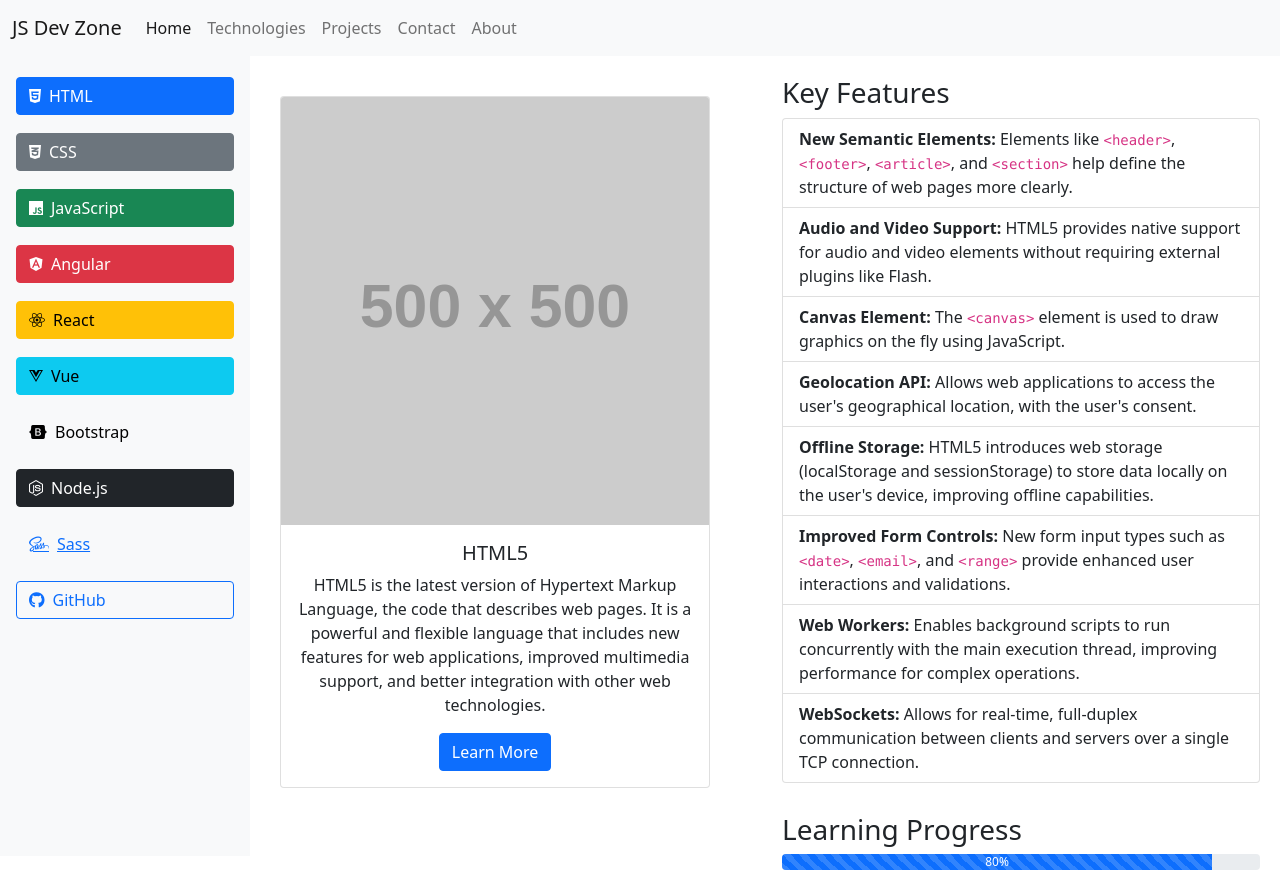
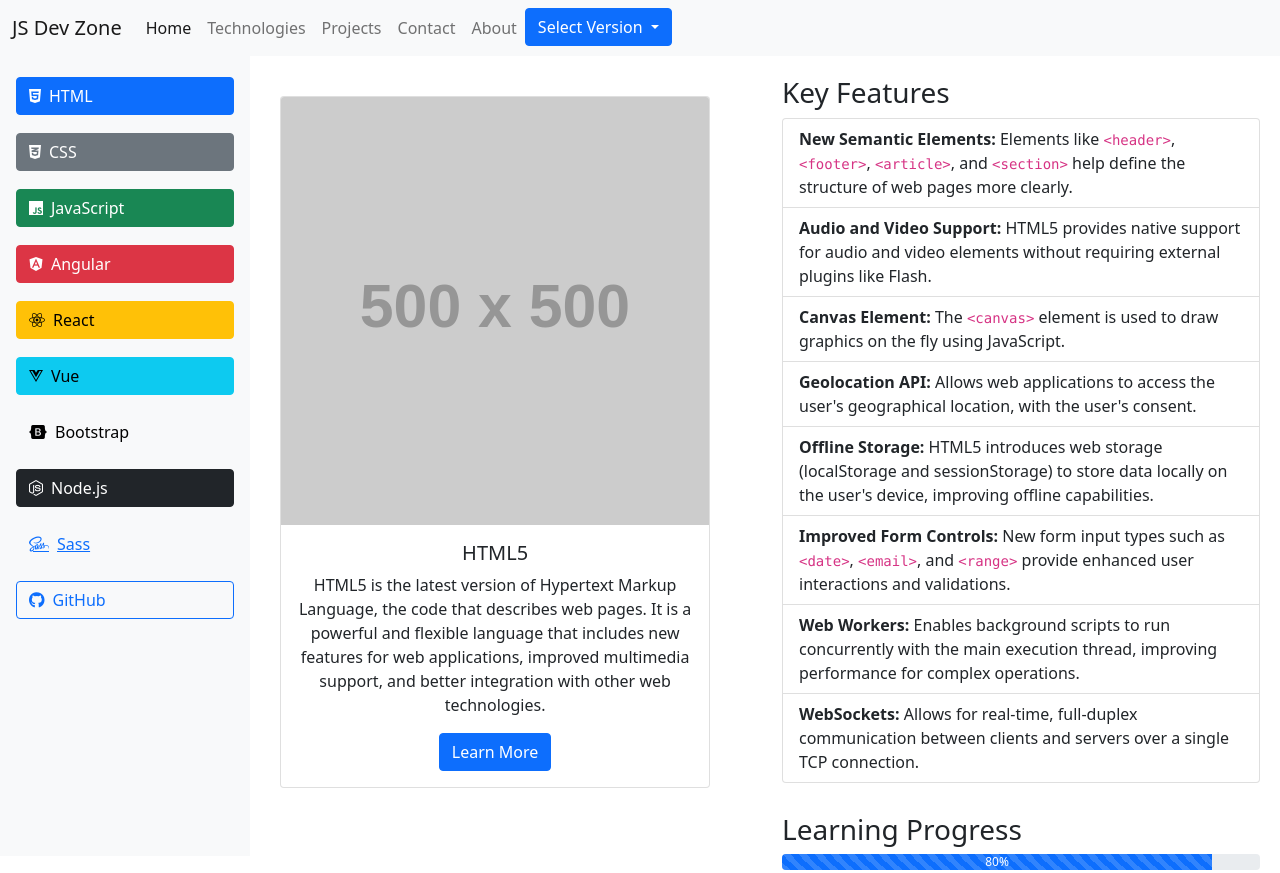
Before and after one commit to shoikot/module5-assignment, a plain HTML site: page index.html in a window 1280 px wide. Shown: the top 873 px of the page. Drawn offline with nearby package versions, Linux system fonts and the light colour scheme; placeholder pictures from the web are drawn by us.

Commit message:
included  version dropdown

```diff
--- a/index.html
+++ b/index.html
@@ -50,6 +50,9 @@
             margin-top: 20px; /* Space above the pagination */
         }
 
+        .dropdown{
+            text-align: left;
+        }
         .table-container {
             margin-bottom: 20px;
         }
@@ -86,6 +89,20 @@
 
                     <li class="nav-item">
                         <a class="nav-link " href="#" tabindex="-1">About</a>
+                    </li>
+                    <li class="nav-item">
+                        <!-- Dropdown -->
+                        <div class="dropdown">
+                            <button class="btn btn-primary dropdown-toggle" type="button" id="versionDropdown" data-bs-toggle="dropdown"
+                                aria-expanded="false">
+                                Select Version
+                            </button>
+                            <ul class="dropdown-menu" aria-labelledby="versionDropdown">
+                                <li><a class="dropdown-item" href="#">Version 1.0</a></li>
+                                <li><a class="dropdown-item" href="#">Version 1.1</a></li>
+                                <li><a class="dropdown-item" href="#">Version 2.0</a></li>
+                            </ul>
+                        </div>
                     </li>
                 </ul>
             </div>
```
